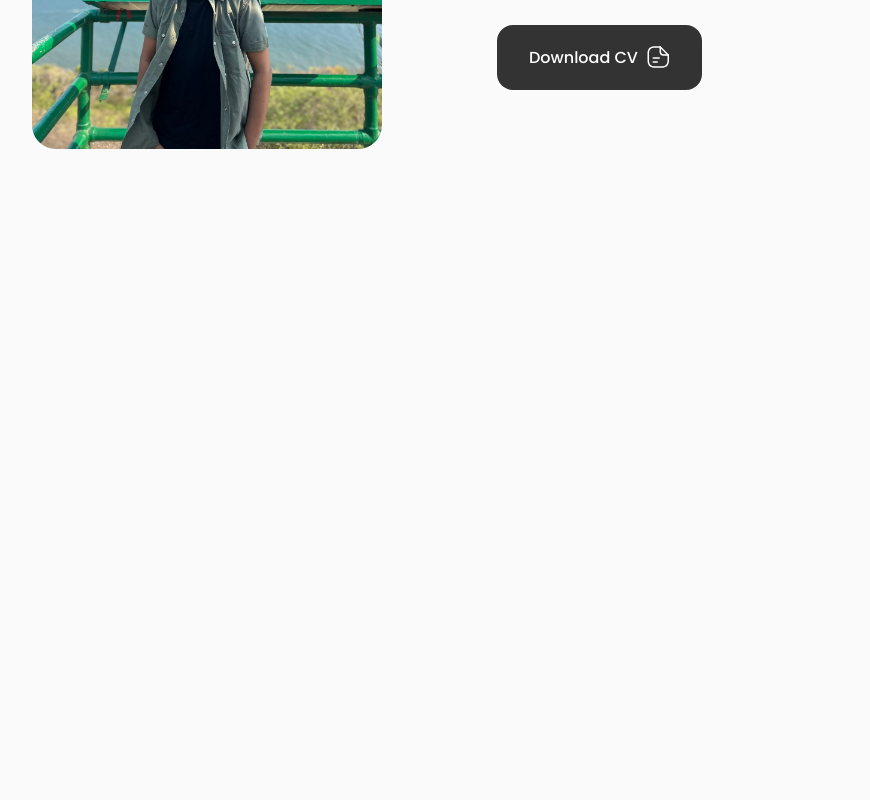
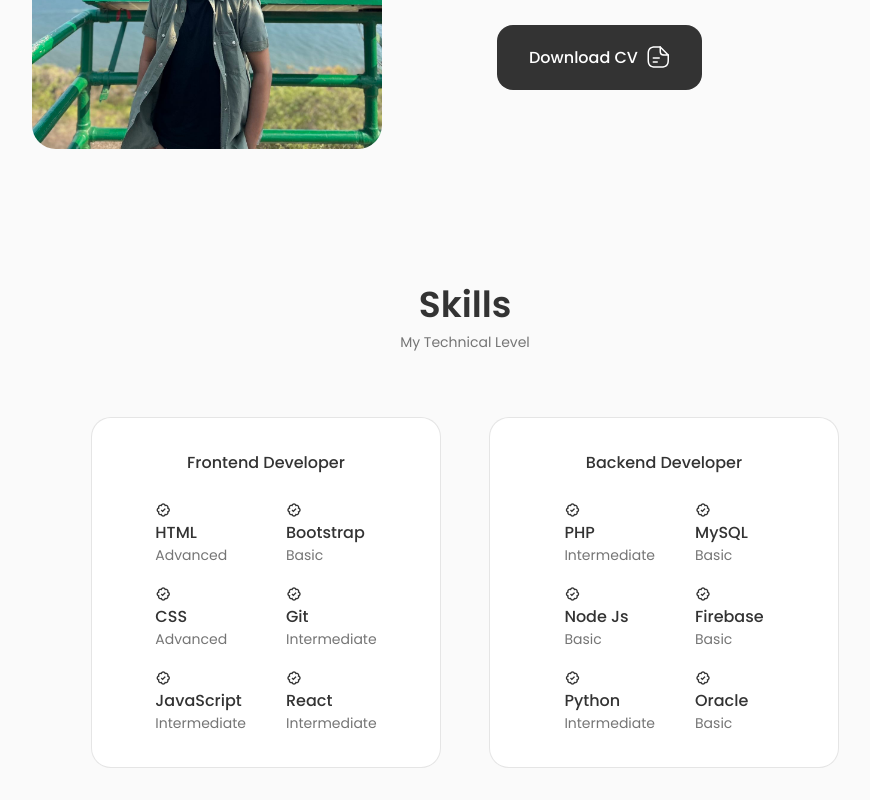
Before and after one commit to Itsmehp/hp-portfolio, a React (Create React App) app: page / in a window 1280 px wide. Shown: the part 1269-2069 px from the top of the page, without its empty margins (175-1045 px from the left). Before the commit the page ends 1450 px from the top, so only its background shows below. Built offline with nearby package versions, Linux system fonts and the light colour scheme.

Commit message:
Added Skills Page w/ Responsive

```diff
--- a/src/App.js
+++ b/src/App.js
@@ -2,15 +2,16 @@
 import Header from "./Components/Header/Header";
 import Home from "./Components/Home/Home";
 import About from "./Components/About/About";
+import Skills from "./Components/skills/Skills";
 
 function App() {
   return (
     <>
       <Header />
-
       <main className="main">
         <Home />
         <About />
+        <Skills />
       </main>
     </>
   );
--- a/src/Components/About/about.css
+++ b/src/Components/About/about.css
@@ -79,8 +79,15 @@
   .about__info {
     grid-template-columns: repeat(3, 1fr);
   }
+
+  .about__description {
+    padding: 0;
+  }
 }
 
 /* For small devices */
 @media screen and (max-width: 350px) {
+  .about__info {
+    grid-template-columns: repeat(2, 1fr);
+  }
 }
--- /dev/null
+++ b/src/Components/skills/Backend.jsx
@@ -0,0 +1,71 @@
+import React from "react";
+
+const Backend = () => {
+  return (
+    <div className="skills__content">
+      <h3 className="skills__title">Backend Developer</h3>
+
+      <div className="skills__box">
+        <div className="skills__group">
+          <div className="skills__data">
+            <i class="bx bx-badge-check"></i>
+
+            <div>
+              <h3 className="skills__name">PHP</h3>
+              <span className="skills__level">Intermediate</span>
+            </div>
+          </div>
+
+          <div className="skills__data">
+            <i class="bx bx-badge-check"></i>
+
+            <div>
+              <h3 className="skills__name">Node Js</h3>
+              <span className="skills__level">Basic</span>
+            </div>
+          </div>
+
+          <div className="skills__data">
+            <i class="bx bx-badge-check"></i>
+
+            <div>
+              <h3 className="skills__name">Python</h3>
+              <span className="skills__level">Intermediate</span>
+            </div>
+          </div>
+        </div>
+
+        <div className="skills__group">
+          <div className="skills__data">
+            <i class="bx bx-badge-check"></i>
+
+            <div>
+              <h3 className="skills__name">MySQL</h3>
+              <span className="skills__level">Basic</span>
+            </div>
+          </div>
+
+          <div className="skills__data">
+            <i class="bx bx-badge-check"></i>
+
+            <div>
+              <h3 className="skills__name">Firebase</h3>
+              <span className="skills__level">Basic</span>
+            </div>
+          </div>
+
+          <div className="skills__data">
+            <i class="bx bx-badge-check"></i>
+
+            <div>
+              <h3 className="skills__name">Oracle</h3>
+              <span className="skills__level">Basic</span>
+            </div>
+          </div>
+        </div>
+      </div>
+    </div>
+  );
+};
+
+export default Backend;
--- /dev/null
+++ b/src/Components/skills/Frontend.jsx
@@ -0,0 +1,71 @@
+import React from "react";
+
+const Frontend = () => {
+  return (
+    <div className="skills__content">
+      <h3 className="skills__title">Frontend Developer</h3>
+
+      <div className="skills__box">
+        <div className="skills__group">
+          <div className="skills__data">
+            <i class="bx bx-badge-check"></i>
+
+            <div>
+              <h3 className="skills__name">HTML</h3>
+              <span className="skills__level">Advanced</span>
+            </div>
+          </div>
+
+          <div className="skills__data">
+            <i class="bx bx-badge-check"></i>
+
+            <div>
+              <h3 className="skills__name">CSS</h3>
+              <span className="skills__level">Advanced</span>
+            </div>
+          </div>
+
+          <div className="skills__data">
+            <i class="bx bx-badge-check"></i>
+
+            <div>
+              <h3 className="skills__name">JavaScript</h3>
+              <span className="skills__level">Intermediate</span>
+            </div>
+          </div>
+        </div>
+
+        <div className="skills__group">
+          <div className="skills__data">
+            <i class="bx bx-badge-check"></i>
+
+            <div>
+              <h3 className="skills__name">Bootstrap</h3>
+              <span className="skills__level">Basic</span>
+            </div>
+          </div>
+
+          <div className="skills__data">
+            <i class="bx bx-badge-check"></i>
+
+            <div>
+              <h3 className="skills__name">Git</h3>
+              <span className="skills__level">Intermediate</span>
+            </div>
+          </div>
+
+          <div className="skills__data">
+            <i class="bx bx-badge-check"></i>
+
+            <div>
+              <h3 className="skills__name">React</h3>
+              <span className="skills__level">Intermediate</span>
+            </div>
+          </div>
+        </div>
+      </div>
+    </div>
+  );
+};
+
+export default Frontend;
--- /dev/null
+++ b/src/Components/skills/Skills.jsx
@@ -0,0 +1,20 @@
+import React from "react";
+import "./skills.css";
+import Frontend from "./Frontend";
+import Backend from "./Backend";
+
+const Skills = () => {
+  return (
+    <section className="skills section" id="skills">
+      <h2 className="section__title">Skills</h2>
+      <span className="section__subtitle">My Technical Level</span>
+
+      <div className="skills__container container grid">
+        <Frontend />
+        <Backend />
+      </div>
+    </section>
+  );
+};
+
+export default Skills;
--- /dev/null
+++ b/src/Components/skills/skills.css
@@ -0,0 +1,85 @@
+.skills__container {
+  grid-template-columns: repeat(2, 350px);
+  column-gap: 3rem;
+  justify-content: center;
+}
+
+.skills__content {
+  background-color: var(--container-color);
+  border: 1px solid rgba(0, 0, 0, 0.1);
+  padding: 2rem 4rem;
+  border-radius: 1.25rem;
+}
+
+.skills__title {
+  font-size: var(--normal-font-size);
+  font-weight: var(--font-medium);
+  text-align: center;
+  margin-bottom: var(--mb-1-5);
+}
+
+.skills__box {
+  display: flex;
+  justify-content: center;
+  column-gap: var(--mb-2-5);
+}
+
+.skills__group {
+  display: grid;
+  align-items: flex-start;
+  row-gap: 1rem;
+}
+
+.skills_data {
+  display: flex;
+  column-gap: 0.5rem;
+}
+
+.skills .bx-badge-check {
+  font-size: 1rem;
+  color: var(--title-color);
+}
+
+.skills__name {
+  font-size: var(--normal-font-size);
+  font-weight: var(--font-medium);
+  line-height: 18px;
+}
+
+.skills__level {
+  font-size: var(--small-font-size);
+}
+
+/*=============== BREAKPOINTS ===============*/
+/* For large devices */
+@media screen and (max-width: 992px) {
+  .skills__container {
+    grid-template-columns: max-content;
+    row-gap: 2rem;
+  }
+}
+
+/* For medium devices */
+@media screen and (max-width: 768px) {
+}
+
+@media screen and (max-width: 576px) {
+  .skills__container {
+    grid-template-columns: 1fr;
+  }
+
+  .skills__content {
+    padding: 1.5rem;
+  }
+}
+
+/* For small devices */
+@media screen and (max-width: 350px) {
+  .skills__box {
+    column-gap: 1.25rem;
+  }
+
+  .skills__name {
+    font-size: var(--small-font-size);
+  }
+}
```
